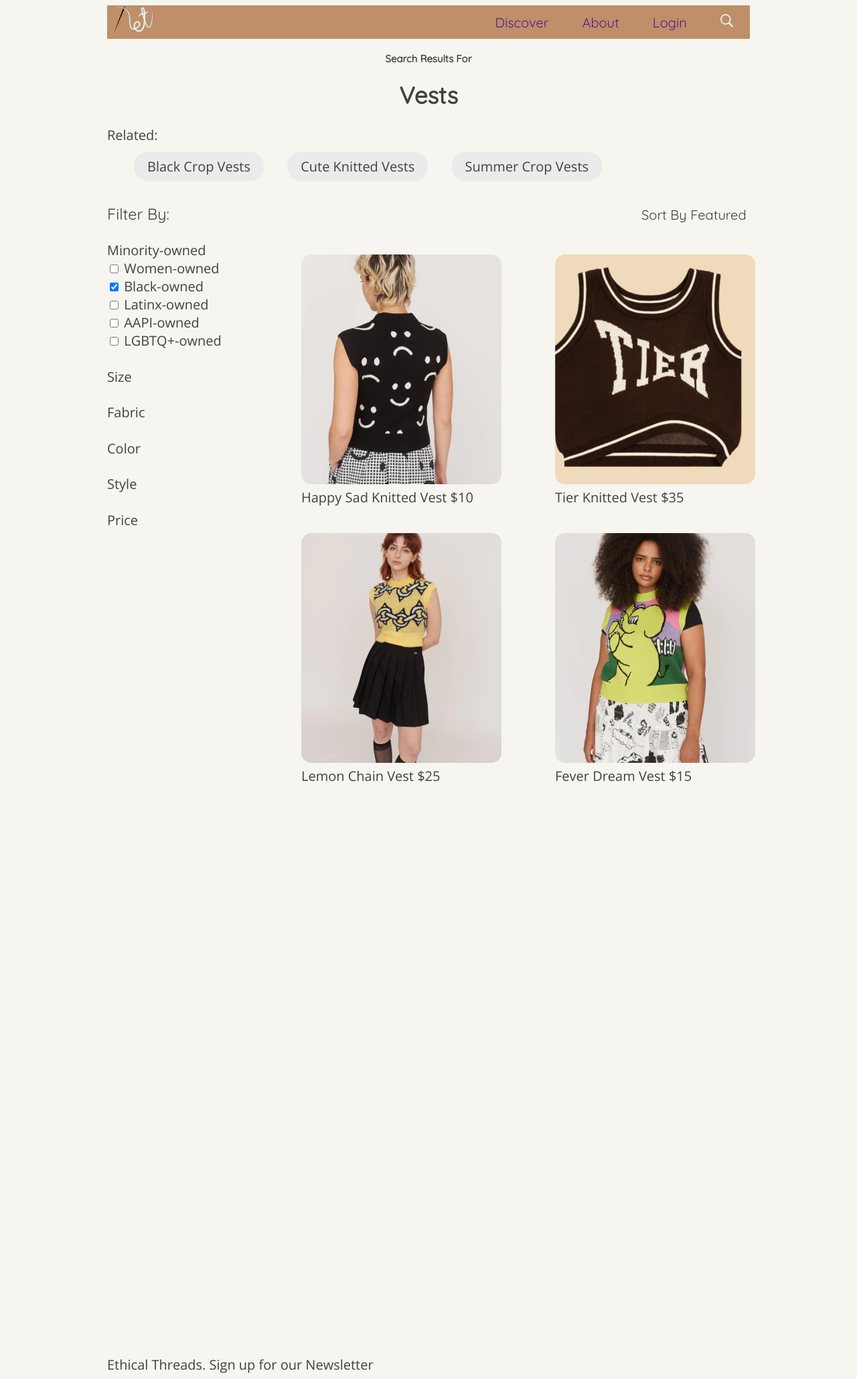
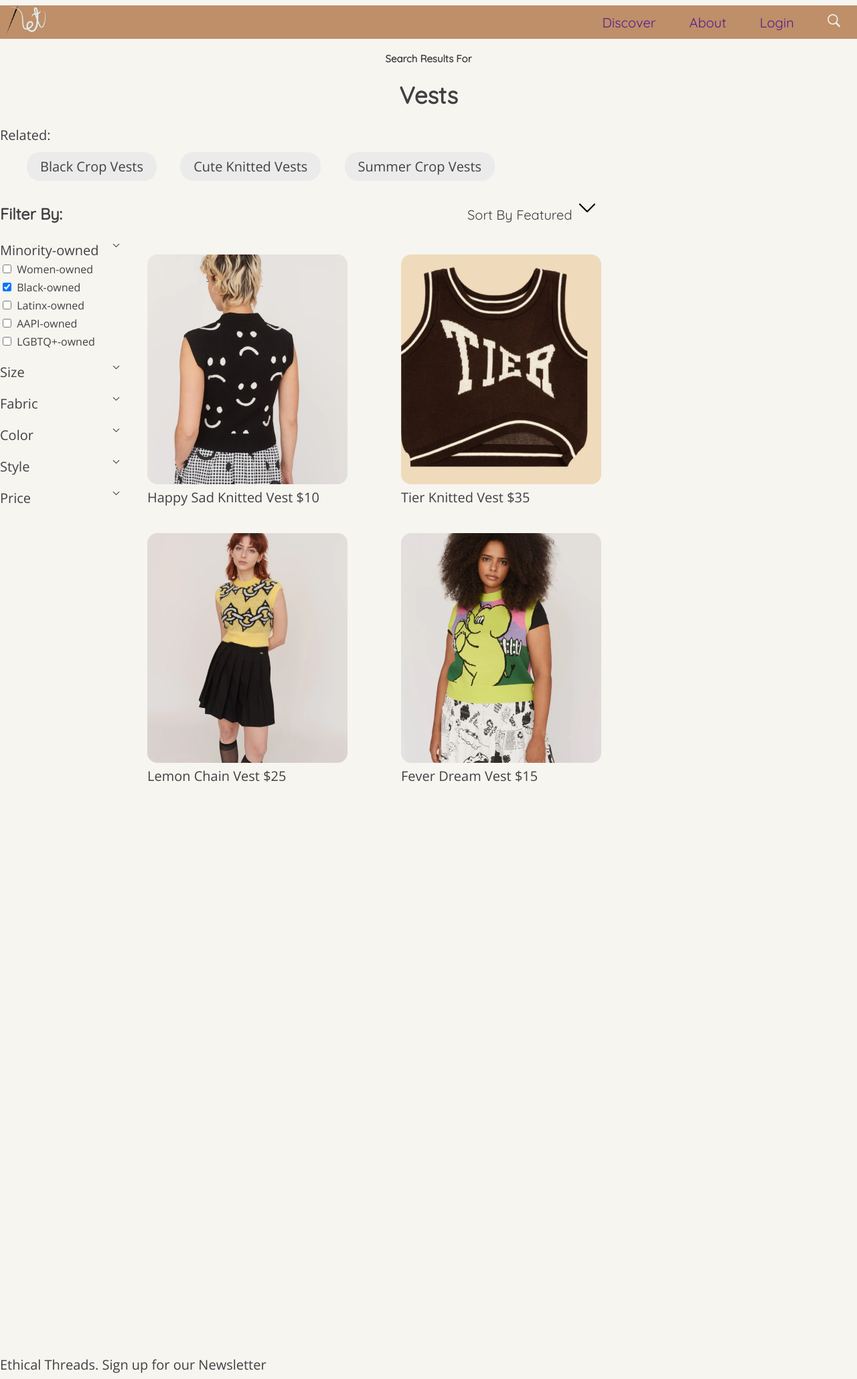
Before and after one commit to nayeonr/itp460-ethical-threads, a PHP site: page /product-results-pg.html in a window 1280 px wide. Shown: the whole page at 67% size. Run offline with PHP 8.4, Linux system fonts and the light colour scheme.

Commit message:
some change

```diff
--- a/product-results-pg.html
+++ b/product-results-pg.html
@@ -40,7 +40,11 @@
             <div id="sortnfilter">
                 <h3 id="filter">Filter By:</h3>
 
-                <h4 id="sort">Sort By Featured</h4>
+                <div id="feature-div">
+                    <h4 id="sort">Sort By Featured</h4>
+                    <img src="img-folder/down-arrow-2.png" alt="Image of a drop down arrow icon."/>
+                </div>
+
             </div>
 
 
@@ -56,7 +60,7 @@
                 </div> -->
 
                 <h4 class="filter-class">Minority-owned</h4>
-                <!-- <img class="down-arrow" src="img-folder/down-arrow-2.png"/> -->
+                <img class="down-arrow" src="img-folder/down-arrow-2.png" alt="Image of a drop down arrow icon."/>
                 <!-- <p class="arrow down"><i></i></p> -->
                 <!-- &#8595;  -->
 
@@ -81,14 +85,30 @@
                     <label for="lgbtq+-owned">LGBTQ+-owned</label>
                 </div>
 
+                <div class="div-filters">
+                <h4 class="other-filters">Size</h4>
+                 <img class="down-arrow" src="img-folder/down-arrow-2.png" alt="Image of a drop down arrow icon."/>
+                </div>
 
-                <h4 class="other-filters">Size</h4>
-                <!-- <img class="down-arrow" src="img-folder/down-arrow-2.png"/> -->
+                <div class="div-filters">
+                <h4 class="fabric">Fabric</h4>
+                 <img class="down-arrow" src="img-folder/down-arrow-2.png" alt="Image of a drop down arrow icon."/>
+                 </div>
 
-                <h4>Fabric</h4>
-                <h4>Color</h4>
-                <h4>Style</h4>
-                <h4>Price</h4>
+                <div class="div-filters">
+                <h4 class="fabric">Color</h4>
+                <img class="down-arrow" src="img-folder/down-arrow-2.png" alt="Image of a drop down arrow icon."/>
+                </div>
+
+                <div class="div-filters">
+                <h4 class="fabric">Style</h4>
+                <img class="down-arrow" src="img-folder/down-arrow-2.png" alt="Image of a drop down arrow icon."/>
+                </div>
+
+                <div class="div-filters">
+                <h4 class="fabric">Price</h4>
+                <img class="down-arrow" src="img-folder/down-arrow-2.png" alt="Image of a drop down arrow icon."/>
+                </div>
 
             </section>
 
--- a/style.css
+++ b/style.css
@@ -17,7 +17,6 @@ body {
   font-size: 20px;
   background-color: #F6F5F0;
   color: #433F42;
-  max-width: 960px;
   margin-left: auto;
   margin-right: auto;
 }
@@ -56,27 +55,43 @@ li {
 
 #sort {
     display: inline-block;
-    margin-left: 700px;
+    margin-left: 600px;
     font-family: "Quicksand", "Arial", sans-serif;
     font-weight: lighter;
+}
+
+#feature-div {
+    display: inline;
+    text-align: right;
+
 }
 
 #filter {
     display: inline-block;
     font-family: "Quicksand", "Arial", sans-serif;
-    font-weight:500;
+    font-weight:600;
 }
 
 h4 {
     font-weight: lighter;
 }
 
-/* .other-filters {
+.other-filters {
     display:inline;
-} */
+}
+
+.fabric {
+    display: inline;
+}
 
 .down-arrow {
-    width: 20px;
+    width: 13px;
+    display: inline;
+    float: right;
+}
+
+.div-filters {
+    margin-top: 20px;
 }
 
 .arrow {
@@ -99,11 +114,16 @@ h4 {
     display:inline-block;
     grid-column: 1/ span 1;
     margin-right: 50px;
-    width: 200px;
+    width: 180px;
 }
 
 input {
     vertical-align: right;
+}
+
+label {
+    font-size: 16px;
+    margin-bottom: 10px;
 }
 
 figure {
@@ -112,10 +132,10 @@ figure {
 
 #grid {
     display: grid;
-    grid-template-columns: 1fr 1fr 1fr;
+    grid-template-columns: 180px 1fr 1fr;
     grid-template-rows: 1fr 1fr;
-    justify-content: space-evenly;
-    align-content: center;
+    /* justify-content: space-evenly;
+    align-content: center; */
 
 }
 
```
